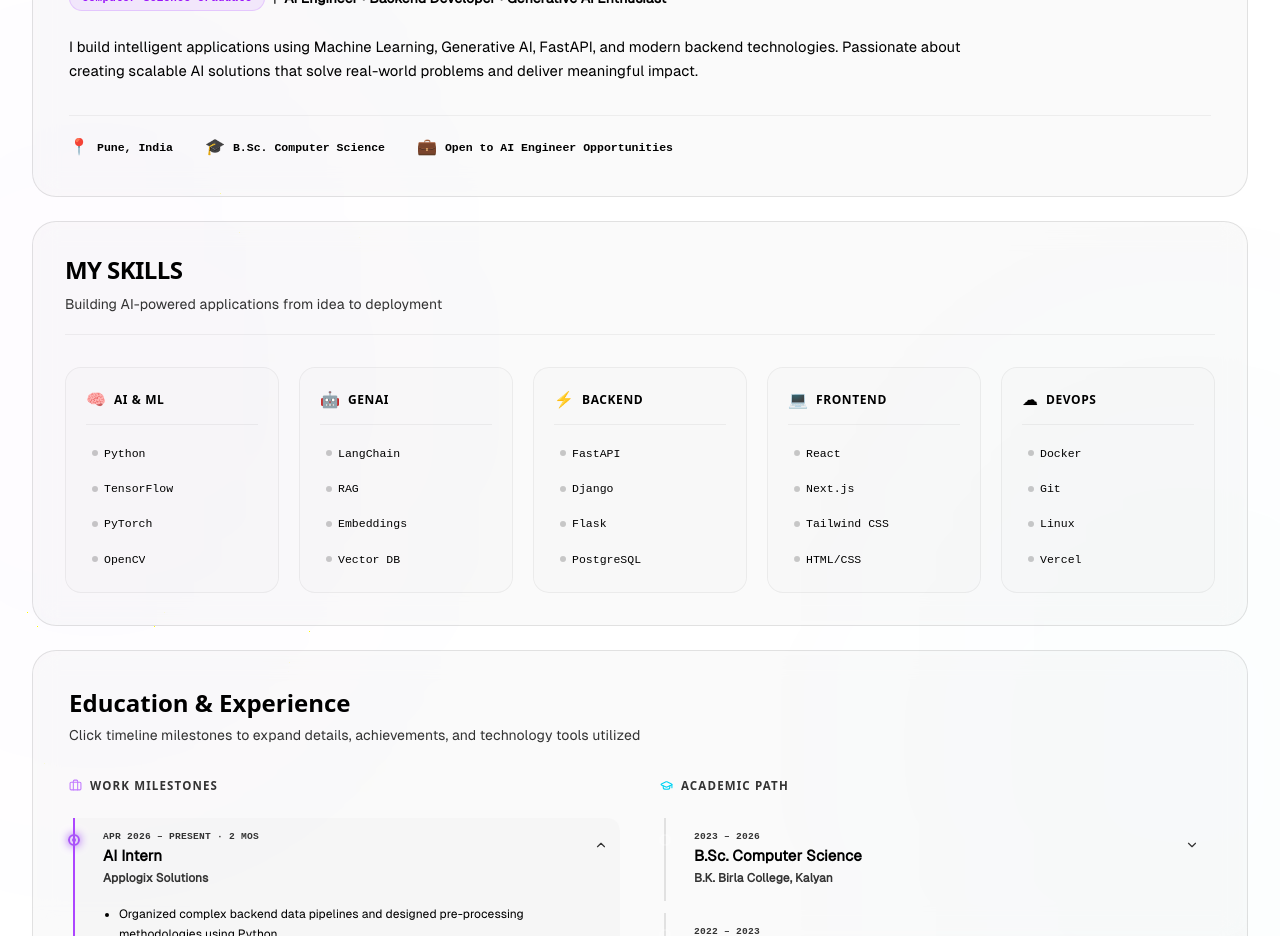
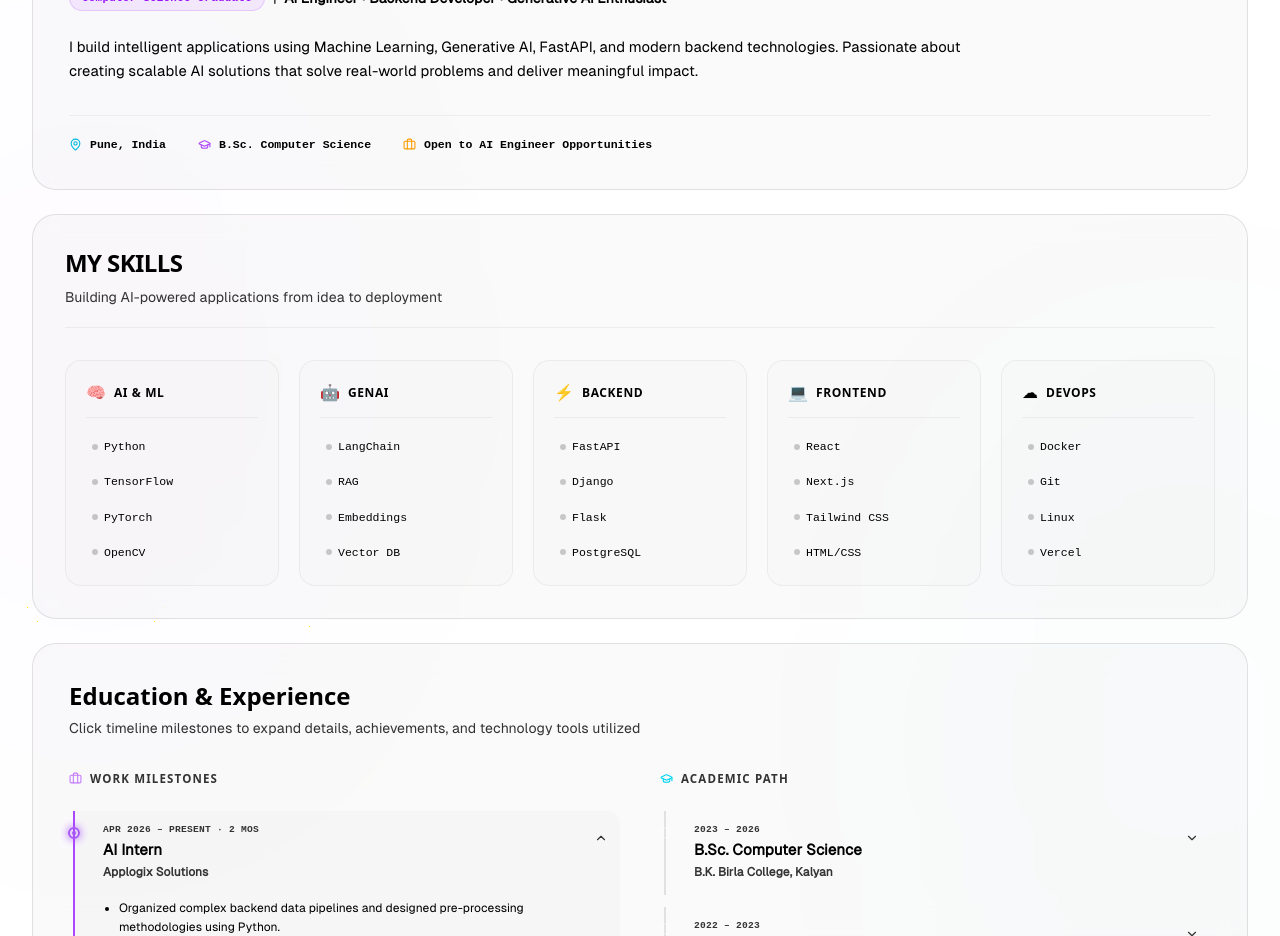
Before and after one commit to piyushlandge04/Portfolio.piyushlandge-, a React (Vite) app: page / in a window 1280 px wide. Shown: the part 1240-2176 px from the top of the page. Built offline with nearby package versions, Linux system fonts and the light colour scheme; no server answers; a web font is replaced by a local one.

Commit message:
Replace bento card emojis with custom Lucide icons in About section

```diff
--- a/src/WebPages/About.jsx
+++ b/src/WebPages/About.jsx
@@ -1,5 +1,5 @@
 import { useState } from 'react';
-import { GraduationCap, Briefcase, ChevronDown, ChevronUp } from 'lucide-react';
+import { GraduationCap, Briefcase, ChevronDown, ChevronUp, MapPin } from 'lucide-react';
 
 
 
@@ -129,15 +129,15 @@ export default function About() {
               {/* Personal Details Micro-Badges */}
               <div className="flex flex-wrap gap-4 md:gap-8 mt-4 pt-5 border-t border-text-primary/5 text-[0.72rem] font-mono font-bold text-text-secondary select-none">
                 <div className="flex items-center gap-2">
-                  <span className="text-base">📍</span>
+                  <MapPin size={13} className="text-cyan-500" />
                   <span>Pune, India</span>
                 </div>
                 <div className="flex items-center gap-2">
-                  <span className="text-base">🎓</span>
+                  <GraduationCap size={13} className="text-purple-500" />
                   <span>B.Sc. Computer Science</span>
                 </div>
                 <div className="flex items-center gap-2">
-                  <span className="text-base">💼</span>
+                  <Briefcase size={13} className="text-amber-500" />
                   <span>Open to AI Engineer Opportunities</span>
                 </div>
               </div>
```
